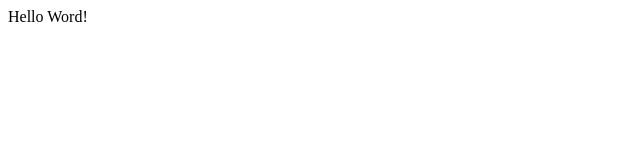
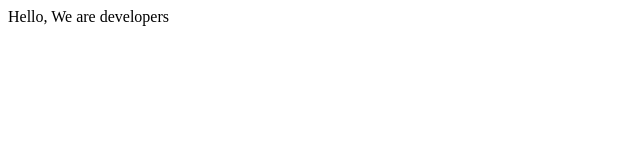
Before and after one commit to Tekhlay/microverse-pro2, a plain HTML site: page index.html in a window 1280 px wide. Shown: the full height of the page, 0-640 px from the left. Drawn offline with Linux system fonts and the light colour scheme.

Commit message:
Changes made on the index file

```diff
--- a/index.html
+++ b/index.html
@@ -11,7 +11,7 @@
 
 
 
-    Hello Word!
+    Hello, We are developers
     <script  src="js/index.js"></script>
   </body>
 </html>
```
